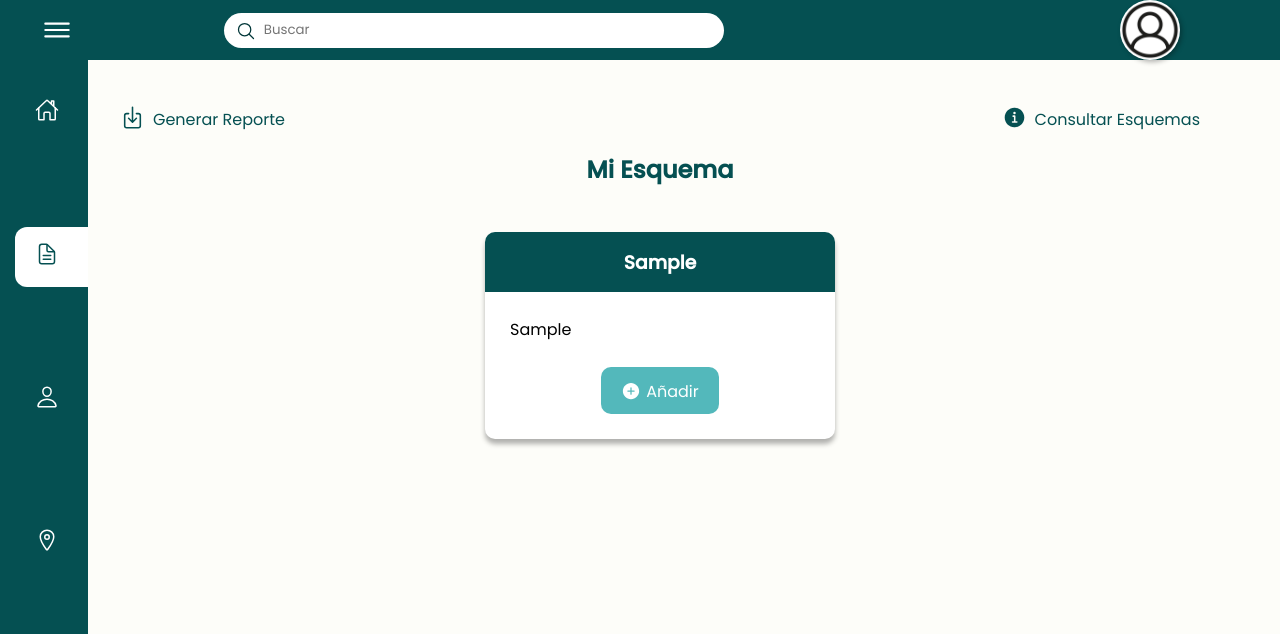
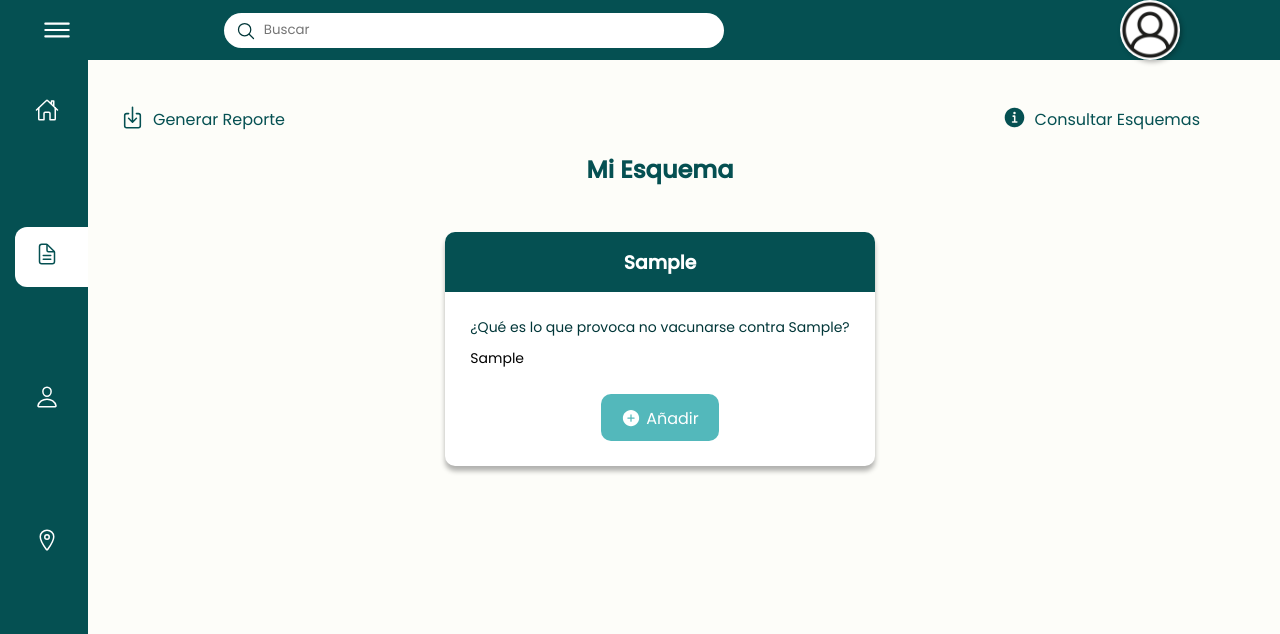
Before and after one commit to jkevxx/micartilla, a PHP site: page /views/esquema.php in a window 1280 px wide. Shown: the top 634 px of the page. Run offline with PHP 8.4, Linux system fonts and the light colour scheme; the visitor is signed in with stand-in values (Sample User, id 1); tables that the repository leaves empty or names only in its code hold one stand-in row (values such as "Sample post"); some libraries are stand-ins or nearby versions.

Commit message:
Project Finished

```diff
--- a/config/Conexion.php
+++ b/config/Conexion.php
@@ -1,10 +1,10 @@
 <?php
 class Conexion
 {
-    private $host = "localhost";
-    private $user = "root";
-    private $password = "";
-    private $db = "mycartilla";
+    private $host = "localhost:3306";
+    private $user = "kevinpzg_adminkd";
+    private $password = "@datab.1000*@";
+    private $db = "kevinpzg_micartilla";
     private $conexion;
 
     public function __construct()
--- a/views/assets/css/dashboard-styles.css
+++ b/views/assets/css/dashboard-styles.css
@@ -496,6 +496,13 @@ h2 {
 .card .card-content {
   background: #fff;
   padding: 2.5rem;
+  font-size: 1.4rem;
+}
+
+.card .card-content .card-content-question {
+  /* font-weight: bold; */
+  color: var(--third-color);
+  margin-bottom: 1rem;
 }
 
 .card .card-button {
--- a/views/assets/css/vacuna-styles.css
+++ b/views/assets/css/vacuna-styles.css
@@ -55,8 +55,8 @@
   border: none;
   outline: none;
   border-radius: 0.8rem;
-  border: 1px solid var(--border-color);
-  padding: 0 0.8rem 0 1rem;
+  /* border: 1px solid var(--border-color); */
+  padding: 0 0.8rem 0 0.2rem;
   height: 3rem;
   width: 12rem;
 }
--- a/views/assets/js/esquema-view.js
+++ b/views/assets/js/esquema-view.js
@@ -32,7 +32,12 @@ $(function () {
             <div class="card">
               <div class="card__body">
                 <h3 class="card-title">${vaccine.Nvacuna}</h3>
-                <p class="card-content">${vaccine.sintomas}</p>
+                <div class="card-content">
+                <p class="card-content-question">
+                  ¿Qué es lo que provoca no vacunarse contra ${vaccine.Nvacuna}?
+                  </p>
+                  ${vaccine.sintomas}
+                </div>
               </div>
               <a href="./vacuna.php?id=${vaccine.idVacuna}" class="card-button">
                 <ion-icon name="add-circle"></ion-icon>Añadir
--- a/views/assets/js/users-view.js
+++ b/views/assets/js/users-view.js
@@ -1,5 +1,5 @@
 function preguntar(id) {
-  if (confirm('Esta seguro de eliminar el Usuario')) {
+  if (confirm('Esta seguro de eliminar el esquema')) {
     location.href = "../controllers/users/UserController-delete.php?id=" + id;
   }
 }
--- a/views/assets/js/vacuna-view.js
+++ b/views/assets/js/vacuna-view.js
@@ -93,7 +93,7 @@ $(function () {
                 </label>
                 <div class="vaccine__card-options">
                   <button id="btn-abrir-popup" class="vaccine__card-button btn-update">
-                    <ion-icon name="bookmark"></ion-icon>
+                    <ion-icon name="reload-circle"></ion-icon>
                   </button>
                   <button class="vaccine__card-button btn-delete">
                     <ion-icon name="trash"></ion-icon>
@@ -145,7 +145,7 @@ $(function () {
   $(document).on('click', '.btn-delete', function () {
     // $(".confirm").addClass('active');
 
-    if (confirm('Estas seguro de eliminar el registro')) {
+    if (confirm('Estas seguro de eliminar la dosis')) {
       let element = $(this)[0].parentElement.parentElement;
       let id = $(element).attr('idRegistro');
       // console.log(id);
--- a/views/header/header-dashboard.php
+++ b/views/header/header-dashboard.php
@@ -234,7 +234,7 @@ if (empty($_SESSION['idUsuario'])) {
       <section class="main__order">
         <div class="option">
           <?php if ($menu == "esquema") {?>
-          <a class="main__order-report" href="./reporte.php">
+          <a class="main__order-report" href="./reporte.php" target="_blank">
             <ion-icon name="download-outline"></ion-icon>Generar Reporte
           </a>
           <?php } else {?>
--- a/views/reporte.php
+++ b/views/reporte.php
@@ -20,7 +20,9 @@ $consult = new VaccineModel();
 
 $nameVaccines = $consultNameV->consultVaccineName($idUsuario);
 $registers = $consult->consultVaccineRegister($idUsuario);
-
+if (empty($nameVaccines) && empty($registers)) {
+    header("Location: ./esquema.php");
+}
 ?>
 
 
```
Also changed, not shown: views/assets/js/dashboard-view.js (+6 -1 lines).
